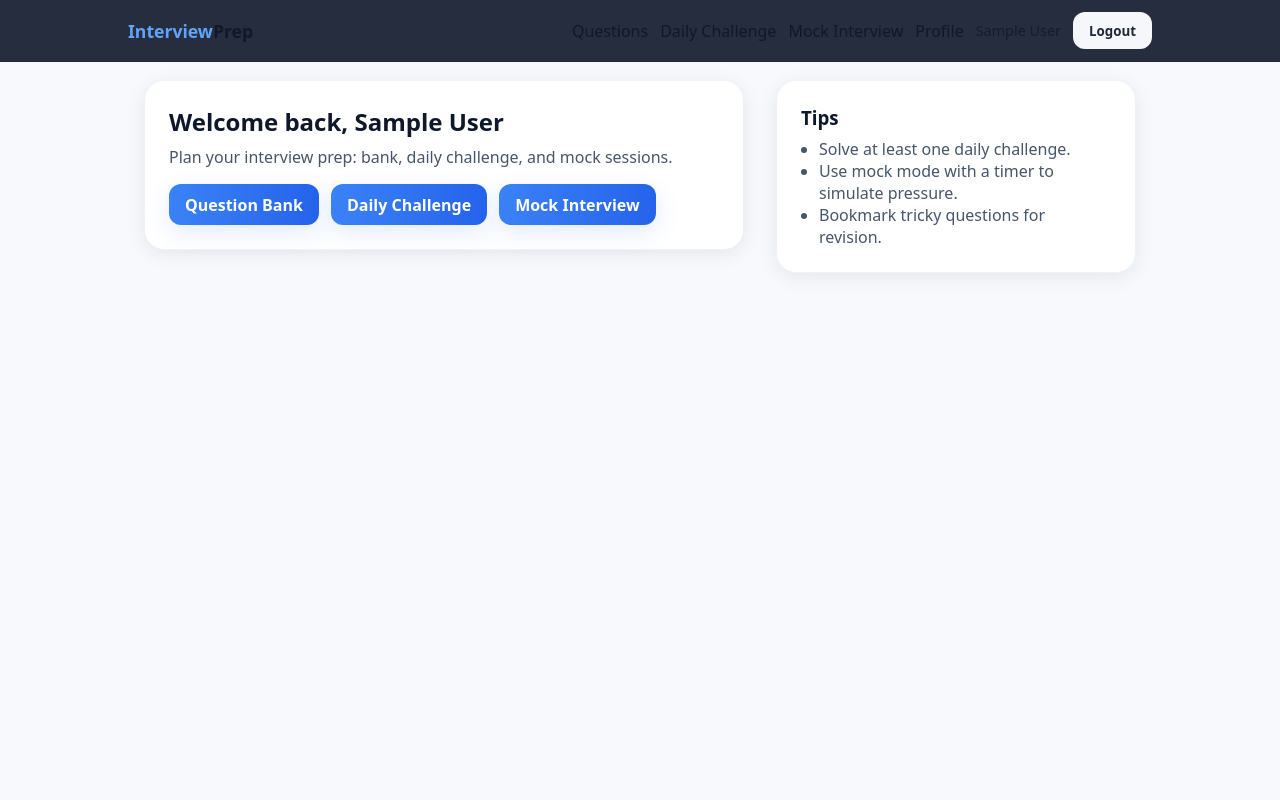
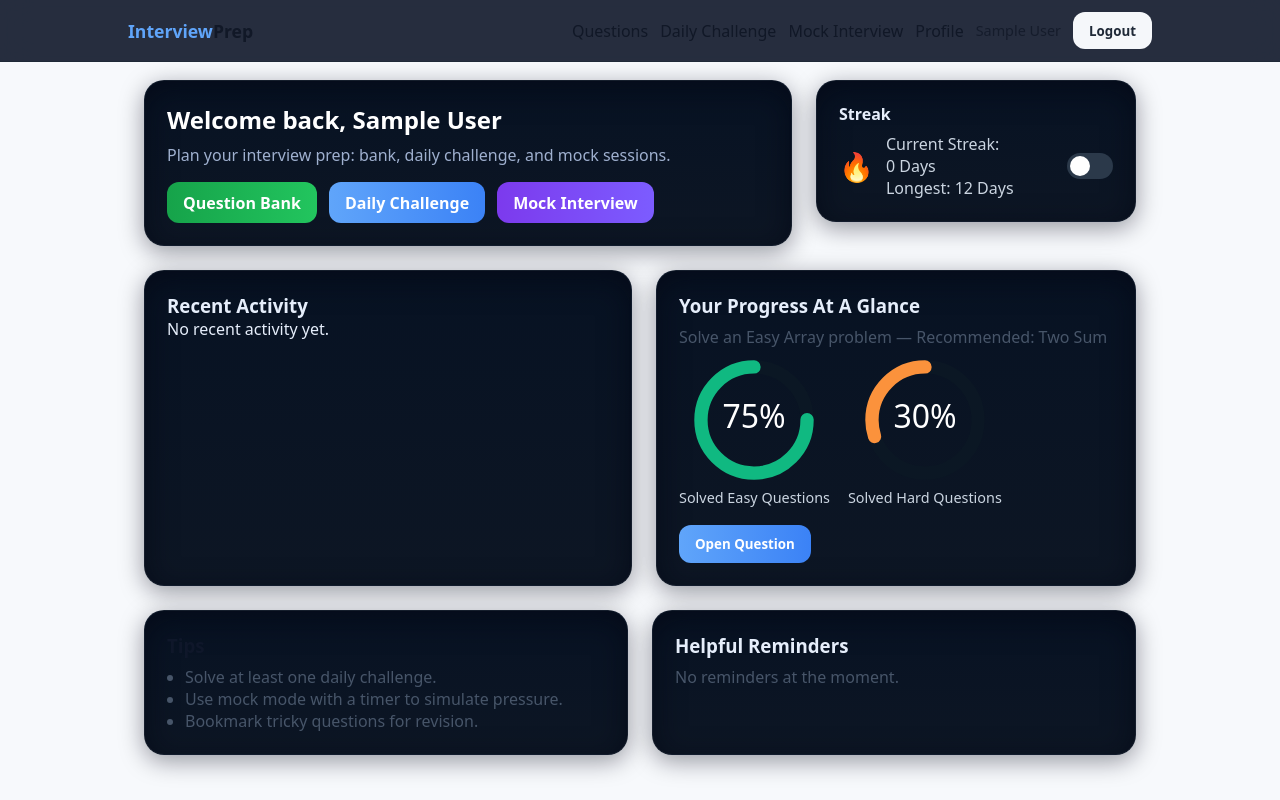
Before and after one commit to rohithsarikela/Interview-Preparation, a React (Vite) app in the folder client/: page /dashboard in a window 1280 px wide. Built offline with nearby package versions, Linux system fonts and the light colour scheme; sample sign-in values are in the browser's storage.

Commit message:
feat(dashboard): dark-style dashboard cards with progress widgets (light page background)

```diff
--- a/client/src/pages/Dashboard.jsx
+++ b/client/src/pages/Dashboard.jsx
@@ -5,33 +5,93 @@ const Dashboard = () => {
   const { user } = useAuth();
 
   return (
-    <div className="main-content dashboard">
-      <div className="dashboard-grid">
-        <section className="dashboard-card welcome-card">
-          <h2>Welcome back, {user?.name}</h2>
-          <p className="muted">Plan your interview prep: bank, daily challenge, and mock sessions.</p>
+    <div className="main-content dashboard dashboard-dark">
+      <div className="top-row">
+        <section className="dashboard-card dark-card welcome-card">
+          <div className="welcome-head">
+            <h2>Welcome back, {user?.name}</h2>
+            <p className="muted">Plan your interview prep: bank, daily challenge, and mock sessions.</p>
+          </div>
 
           <div className="action-row">
-            <Link to="/questions" className="btn primary">
+            <Link to="/questions" className="btn green">
               Question Bank
             </Link>
-            <Link to="/daily" className="btn">
+            <Link to="/daily" className="btn blue">
               Daily Challenge
             </Link>
-            <Link to="/mock" className="btn">
+            <Link to="/mock" className="btn purple">
               Mock Interview
             </Link>
           </div>
         </section>
 
-        <aside className="dashboard-card tips-card">
+        <aside className="dashboard-card dark-card streak-card">
+          <h4>Streak</h4>
+          <div className="streak-body">
+            <div className="streak-icon">🔥</div>
+            <div className="streak-info">
+              <div className="streak-current">Current Streak:</div>
+              <div className="streak-days">0 Days</div>
+              <div className="streak-long">Longest: 12 Days</div>
+            </div>
+            <label className="switch">
+              <input type="checkbox" />
+              <span className="slider" />
+            </label>
+          </div>
+        </aside>
+      </div>
+
+      <div className="mid-row">
+        <section className="dashboard-card dark-card recent-activity">
+          <h3>Recent Activity</h3>
+          <div className="empty">No recent activity yet.</div>
+        </section>
+
+        <section className="dashboard-card dark-card progress-card">
+          <h3>Your Progress At A Glance</h3>
+          <p className="muted">Solve an Easy Array problem — Recommended: Two Sum</p>
+          <div className="progress-row">
+            <div className="progress-circle">
+              <svg viewBox="0 0 36 36">
+                <path className="bg" d="M18 2.0845a15.9155 15.9155 0 1 0 0 31.831a15.9155 15.9155 0 1 0 0-31.831"/>
+                <path className="progress" strokeDasharray="75,100" d="M18 2.0845a15.9155 15.9155 0 1 0 0 31.831a15.9155 15.9155 0 1 0 0-31.831"/>
+                <text x="18" y="20.35" className="percentage">75%</text>
+              </svg>
+              <div className="label">Solved Easy Questions</div>
+            </div>
+
+            <div className="progress-circle">
+              <svg viewBox="0 0 36 36">
+                <path className="bg" d="M18 2.0845a15.9155 15.9155 0 1 0 0 31.831a15.9155 15.9155 0 1 0 0-31.831"/>
+                <path className="progress orange" strokeDasharray="30,100" d="M18 2.0845a15.9155 15.9155 0 1 0 0 31.831a15.9155 15.9155 0 1 0 0-31.831"/>
+                <text x="18" y="20.35" className="percentage">30%</text>
+              </svg>
+              <div className="label">Solved Hard Questions</div>
+            </div>
+          </div>
+
+          <div style={{ marginTop: 12 }}>
+            <button className="btn blue">Open Question</button>
+          </div>
+        </section>
+      </div>
+
+      <div className="bottom-row">
+        <section className="dashboard-card dark-card tips-card">
           <h3>Tips</h3>
           <ul className="tips-list">
             <li>Solve at least one daily challenge.</li>
             <li>Use mock mode with a timer to simulate pressure.</li>
             <li>Bookmark tricky questions for revision.</li>
           </ul>
-        </aside>
+        </section>
+
+        <section className="dashboard-card dark-card reminders-card">
+          <h3>Helpful Reminders</h3>
+          <p className="muted">No reminders at the moment.</p>
+        </section>
       </div>
     </div>
   );
--- a/client/src/styles/global.css
+++ b/client/src/styles/global.css
@@ -357,6 +357,62 @@ a {
   .snout-card { max-width:100%; padding:20px; border-radius:10px; }
 }
 
+/* Dark dashboard card styles (scoped to .dashboard-dark) */
+.dashboard-dark .dark-card {
+  background: linear-gradient(180deg,#071223,#0d1624);
+  color: #e6eefb;
+  border-radius: 20px;
+  padding: 22px;
+  border: 1px solid rgba(255,255,255,0.04);
+  box-shadow: 0 8px 30px rgba(3,7,18,0.6) inset, 0 6px 24px rgba(2,6,23,0.4);
+}
+
+.dashboard-dark .top-row { display:flex; gap:24px; margin-bottom:24px; }
+.dashboard-dark .top-row .welcome-card { flex:1; }
+.dashboard-dark .top-row .streak-card { width:320px; align-self:start; }
+
+.dashboard-dark .welcome-card h2 { color: #fff; margin:0; }
+.dashboard-dark .welcome-card .muted { color: #9fb0cf; margin-top:8px }
+.dashboard-dark .action-row { margin-top:16px; display:flex; gap:12px; align-items:center; }
+
+.dashboard-dark .btn { box-shadow: none; }
+.dashboard-dark .btn.green { background: linear-gradient(90deg,#16a34a,#22c55e); color:#fff }
+.dashboard-dark .btn.blue { background: linear-gradient(90deg,#60a5fa,#3b82f6); color:#fff }
+.dashboard-dark .btn.purple { background: linear-gradient(90deg,#7c3aed,#7c5cff); color:#fff }
+
+.dashboard-dark .streak-body { display:flex; align-items:center; gap:12px; margin-top:8px }
+.dashboard-dark .streak-icon { font-size:28px }
+.dashboard-dark .streak-info { flex:1 }
+.dashboard-dark .streak-current, .dashboard-dark .streak-days, .dashboard-dark .streak-long { color:#cbd5e1 }
+
+.dashboard-dark .switch { display:inline-block; position:relative; width:46px; height:26px }
+.dashboard-dark .switch input { display:none }
+.dashboard-dark .slider { position:absolute; cursor:pointer; top:0; left:0; right:0; bottom:0; background:#2b394a; border-radius:999px }
+.dashboard-dark .slider:before { content:''; position:absolute; height:20px; width:20px; left:3px; top:3px; background:#fff; border-radius:50%; transition:0.2s }
+.dashboard-dark input:checked + .slider { background: #16a34a }
+.dashboard-dark input:checked + .slider:before { transform: translateX(20px) }
+
+.dashboard-dark .mid-row { display:flex; gap:24px; }
+.dashboard-dark .recent-activity { flex:1; min-height:160px }
+.dashboard-dark .progress-card { width:480px }
+.dashboard-dark .progress-row { display:flex; gap:18px; align-items:center; margin-top:12px }
+.dashboard-dark .progress-circle { display:flex; flex-direction:column; align-items:center }
+.dashboard-dark .progress-circle svg { width:120px; height:120px }
+.dashboard-dark .progress-circle .bg { fill:none; stroke:#0b1724; stroke-width:4; }
+.dashboard-dark .progress-circle .progress { fill:none; stroke:#10b981; stroke-width:4; stroke-linecap:round }
+.dashboard-dark .progress-circle .progress.orange { stroke:#fb923c }
+.dashboard-dark .progress-circle .percentage { font-size:0.6rem; fill:#fff; text-anchor:middle }
+.dashboard-dark .progress-circle .label { color:#cbd5e1; margin-top:8px }
+
+.dashboard-dark .bottom-row { display:flex; gap:24px; margin-top:24px }
+.dashboard-dark .tips-card, .dashboard-dark .reminders-card { flex:1 }
+
+@media (max-width: 980px) {
+  .dashboard-dark .top-row, .dashboard-dark .mid-row, .dashboard-dark .bottom-row { flex-direction:column }
+  .dashboard-dark .progress-card { width:100% }
+  .dashboard-dark .top-row .streak-card { width:100% }
+}
+
 /* QuestionCard inner styles moved from inline styles */
 .question-card .q-header {
   display: flex;
```
Also changed, not shown: 1 other file (tests, documents, lock files or other folders).
